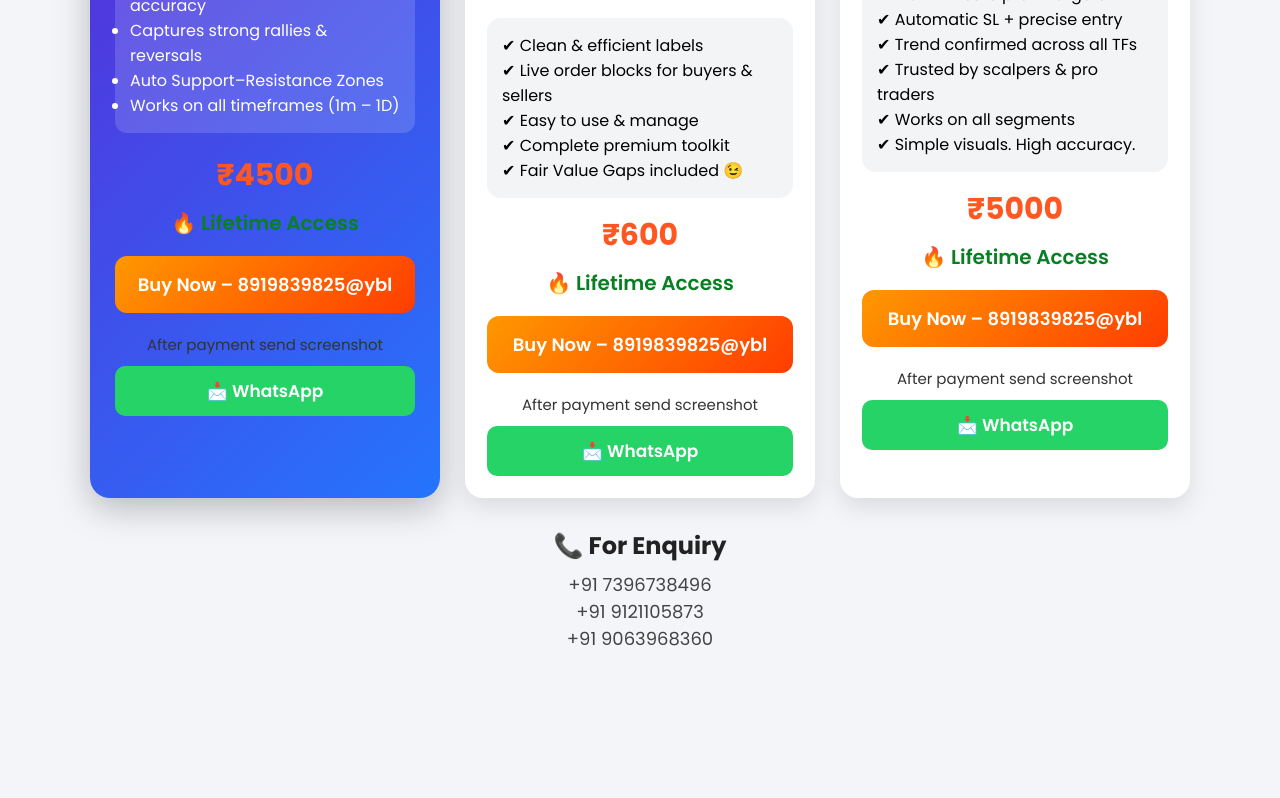
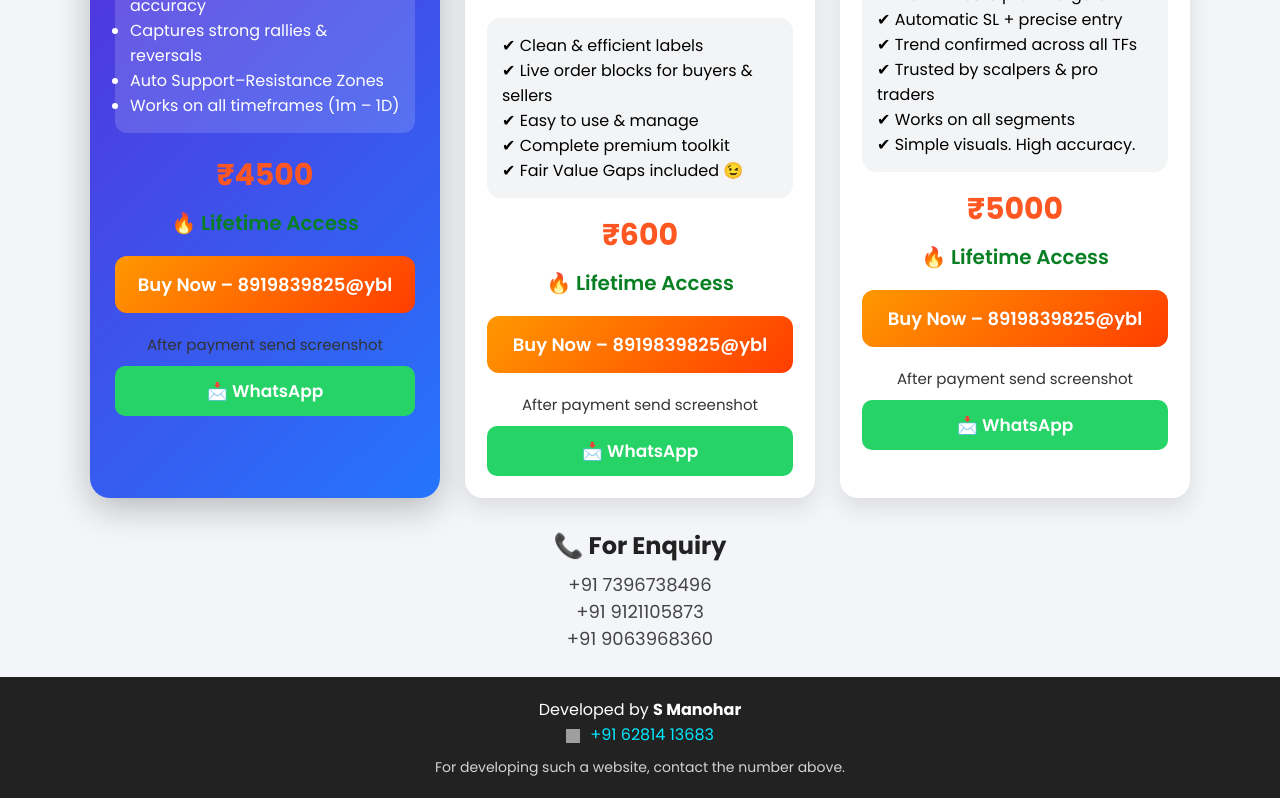
Before and after one commit to premiumindicators3-dev/PremiumIndicators, a plain HTML site: page index.html in a window 1280 px wide. Shown: the part 817-1615 px from the top of the page. Before the commit the page ends 1544 px from the top, so only its background shows below. Drawn offline with Linux system fonts and the light colour scheme; grey boxes are pictures that could not be loaded.

Commit message:
added footer

```diff
--- a/index.html
+++ b/index.html
@@ -120,5 +120,18 @@
         <p>+91 9121105873</p>
         <p>+91 9063968360</p>
     </section>
+  <footer class="footer">
+  <div class="footer-content">
+    <p>Developed by <strong>S Manohar</strong></p>
+    <p>
+      <i class="phone-icon"></i>
+      <a href="tel:+916281413683">+91 62814 13683</a>
+    </p>
+     <p class="contact-note">
+      For developing such a website, contact the number above.
+    </p>
+  </div>
+</footer>
+
 </body>
 </html>
--- a/style.css
+++ b/style.css
@@ -8,7 +8,6 @@
 
 body {
     background: #f3f5f9;
-    padding-bottom: 50px;
 }
 
 /* Header */
@@ -187,3 +186,35 @@ body {
         width: 100%;
     }
 }
+.footer {
+  background: #222;
+  padding: 20px;
+  text-align: center;
+  color: #fff;
+  font-family: Arial, sans-serif;
+}
+
+.footer a {
+  color: #00eaff;
+  text-decoration: none;
+}
+
+.footer a:hover {
+  text-decoration: underline;
+}
+
+/* Simple phone icon */
+.phone-icon {
+  display: inline-block;
+  width: 14px;
+  height: 14px;
+  margin-right: 6px;
+  background: url('https://cdn-icons-png.flaticon.com/512/724/724664.png')
+              no-repeat center/cover;
+  vertical-align: middle;
+}
+.contact-note {
+  margin-top: 10px;
+  font-size: 14px;
+  opacity: 0.8;
+}
```
